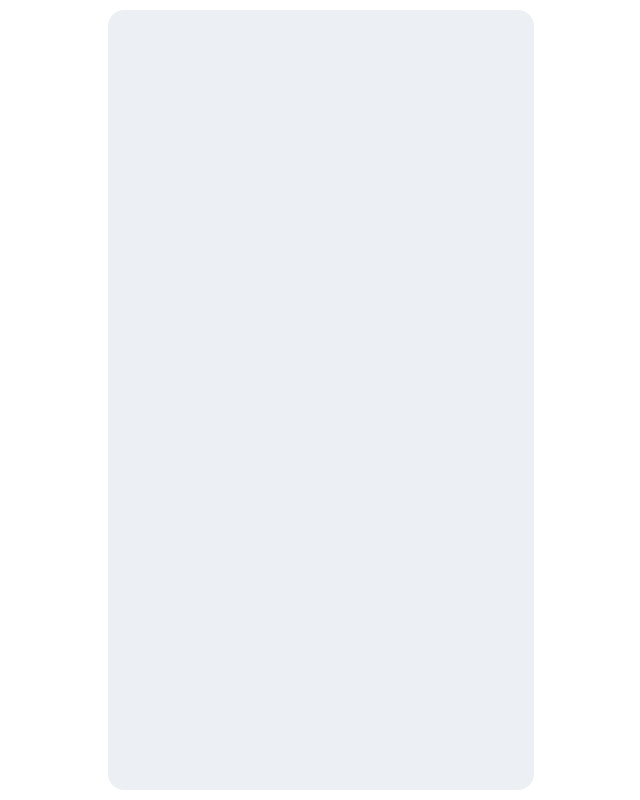
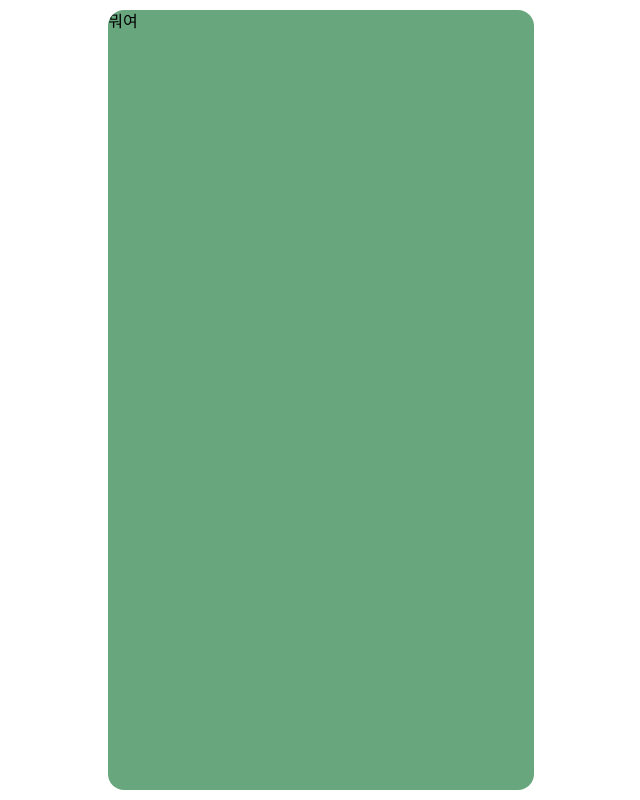
Before and after one commit to kmyobin/Net-Zero_Hackathon, a React (Create React App) app: page / in a window 1280 px wide. Shown: the whole page, without its empty margins (319-959 px from the left). Built offline with nearby package versions, Linux system fonts and the light colour scheme; a web font is replaced by a local one.

Commit message:
kmyobin commit

```diff
--- a/src/App.js
+++ b/src/App.js
@@ -1,12 +1,14 @@
 import "./App.css";
 import { BrowserRouter, Routes, Route } from "react-router-dom";
 import MainPage from "./pages/MainPage";
+import LoginPage from "./pages/LoginPage";
 
 function App() {
   return (
     <BrowserRouter>
       <Routes>
         <Route path="/" element={<MainPage />} />
+        <Route path="/login" element={<LoginPage />} />
       </Routes>
     </BrowserRouter>
   );
--- a/src/components/main/MainContent.jsx
+++ b/src/components/main/MainContent.jsx
@@ -3,6 +3,11 @@ import React from "react";
 
 function MainContent() {
 
+  return (
+    <div className="bg-[#68A67D] w-full h-full">
+      뭐여
+    </div>
+  );
 }
 
 export default MainContent;
--- /dev/null
+++ b/src/pages/LoginPage.jsx
@@ -0,0 +1,9 @@
+import React from 'react'
+import PageTemplate from '../layout/PageTemplate'
+import LoginContent from '../components/login/LoginContent'
+
+function LoginPage() {
+  return <PageTemplate content={LoginContent} />;
+}
+
+export default LoginPage
--- a/src/pages/MainPage.jsx
+++ b/src/pages/MainPage.jsx
@@ -1,9 +1,9 @@
 import React from "react";
-import Layout from "../layout/PageTemplate";
+import PageTemplate from "../layout/PageTemplate";
 import MainContent from "../components/main/MainContent";
 
 function MainPage() {
-  return <Layout content={<MainContent />} />;
+  return <PageTemplate content={<MainContent />} />;
 }
 
 export default MainPage;
```
